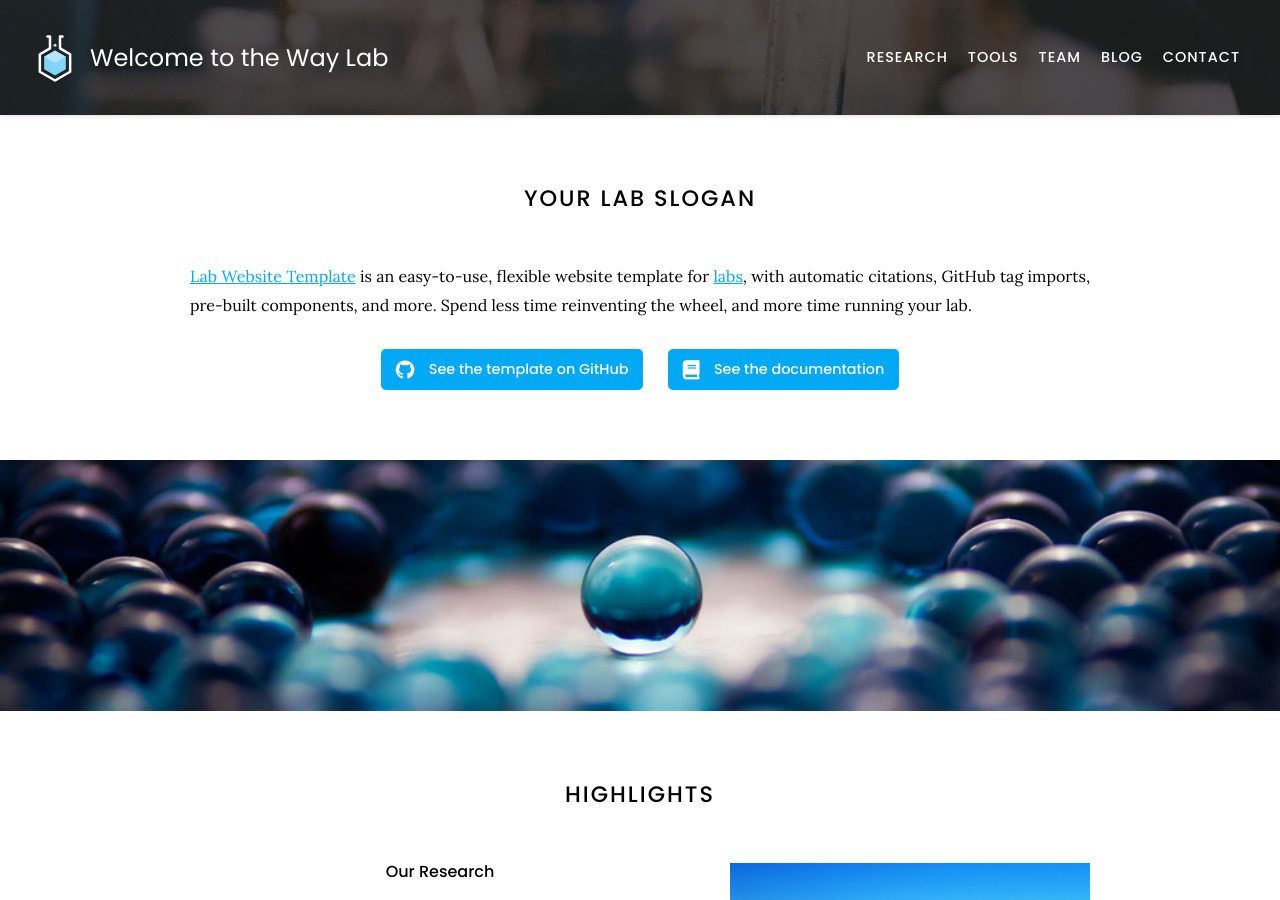
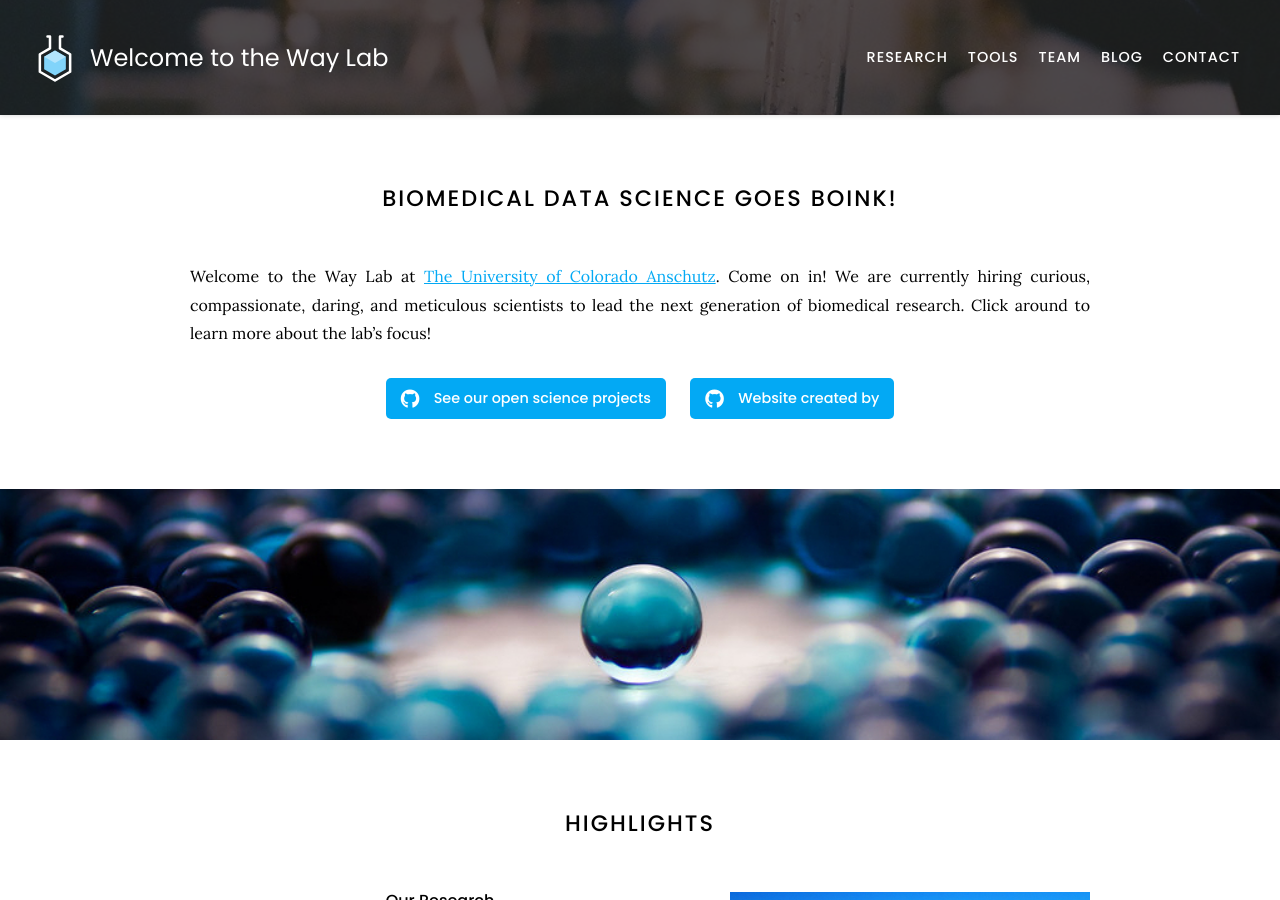
Before and after one commit to WayScience/waysciencelab.com, a Jekyll site: the page built from index.md, in a window 1280 px wide and 900 px high. Built offline with Jekyll 4.4.1, drawn with Linux system fonts in a browser that asks for light colours; nearby versions of some CDN libraries.

Commit message:
set initial slogan and links

```diff
--- a/index.md
+++ b/index.md
@@ -2,25 +2,27 @@
 title: Home
 ---
 
-# Your Lab Slogan
+# Biomedical data science goes boink!
 
-[Lab Website Template](https://github.com/greenelab/lab-website-template) is an easy-to-use, flexible website template for [labs](https://www.greenelab.com/), with automatic citations, GitHub tag imports, pre-built components, and more.
-Spend less time reinventing the wheel, and more time running your lab.
+Welcome to the Way Lab at [The University of Colorado Anschutz](https://www.cuanschutz.edu/).
+Come on in!
+We are currently hiring curious, compassionate, daring, and meticulous scientists to lead the next generation of biomedical research.
+Click around to learn more about the lab's focus!
 
 {%
   include link.html
   type="github"
   icon=""
-  text="See the template on GitHub"
-  link="greenelab/lab-website-template"
+  text="See our open science projects"
+  link="wayscience/lab-website-template"
   style="button"
 %}
 {%
   include link.html
-  type="docs"
+  type="github"
   icon=""
-  text="See the documentation"
-  link="https://github.com/greenelab/lab-website-template/wiki"
+  text="Website created by"
+  link="wayscience"
   style="button"
 %}
 {:.center}
```
